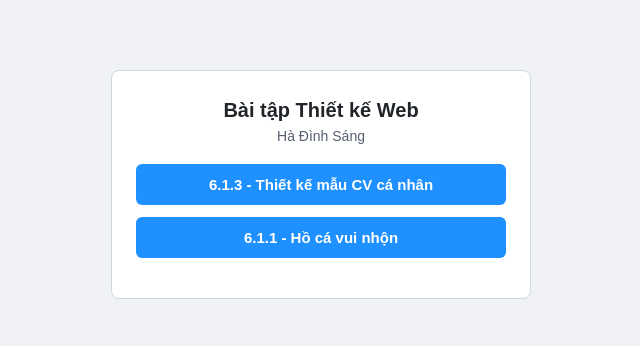
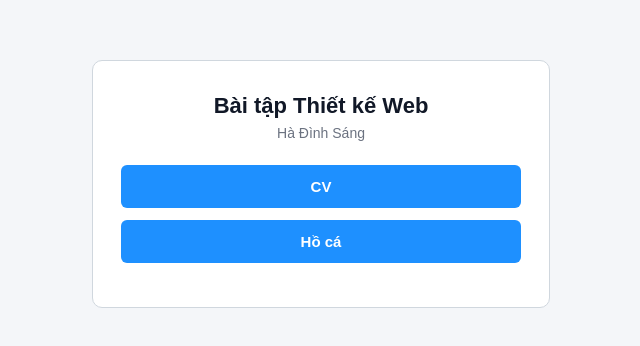
Before and after one commit to hadinhsang910/hadinhsang910.github.io, a plain HTML site: page index.html in a window 1280 px wide. Shown: the part 216-562 px from the top of the page, without its empty margins (319-959 px from the left). Drawn offline with Linux system fonts and the light colour scheme.

Commit message:
Update index.html

```diff
--- a/index.html
+++ b/index.html
@@ -5,69 +5,56 @@
   <meta name="viewport" content="width=device-width, initial-scale=1.0" />
   <title>Bài tập Thiết kế Web - Hà Đình Sáng</title>
   <style>
-    * {
-      box-sizing: border-box;
-      margin: 0;
-      padding: 0;
-    }
-
     body {
-      font-family: Arial, Helvetica, sans-serif;
-      background-color: #f0f2f5;
-      color: #212529;
-      min-height: 100vh;
+      font-family: Arial, sans-serif;
+      background-color: #f4f6f9;
       display: flex;
       justify-content: center;
       align-items: center;
-      padding: 20px;
+      min-height: 100vh;
+      margin: 0;
     }
-
-    .menu-box {
+    .box {
+      background: #ffffff;
+      padding: 32px 28px;
+      border-radius: 10px;
+      border: 1px solid #d0d7de;
       width: 100%;
-      max-width: 420px;
-      background-color: #ffffff;
-      border: 1px solid #d0d7de;
-      border-radius: 8px;
-      padding: 28px 24px;
+      max-width: 400px;
       text-align: center;
     }
-
-    .menu-box h1 {
-      font-size: 20px;
-      margin-bottom: 6px;
+    h1 {
+      font-size: 22px;
+      margin: 0 0 6px;
+      color: #111827;
     }
-
-    .sub {
+    p {
       font-size: 14px;
-      color: #57606f;
-      margin-bottom: 20px;
+      color: #6b7280;
+      margin: 0 0 24px;
     }
-
-    .btn {
+    a {
       display: block;
-      width: 100%;
-      padding: 12px 16px;
+      padding: 13px 16px;
       margin-bottom: 12px;
       background-color: #1e90ff;
       color: #ffffff;
       text-decoration: none;
-      font-size: 15px;
       font-weight: bold;
       border-radius: 6px;
+      font-size: 15px;
     }
-
-    .btn:hover {
+    a:hover {
       background-color: #187bcd;
     }
   </style>
 </head>
 <body>
-  <div class="menu-box">
+  <div class="box">
     <h1>Bài tập Thiết kế Web</h1>
-    <p class="sub">Hà Đình Sáng</p>
-
-    <a class="btn" href="cv/index.html">6.1.3 - Thiết kế mẫu CV cá nhân</a>
-    <a class="btn" href="hoca/ho_ca.html">6.1.1 - Hồ cá vui nhộn</a>
+    <p>Hà Đình Sáng</p>
+    <a href="cv/index.html">CV</a>
+    <a href="hoca/ho_ca.html">Hồ cá</a>
   </div>
 </body>
 </html>
```
